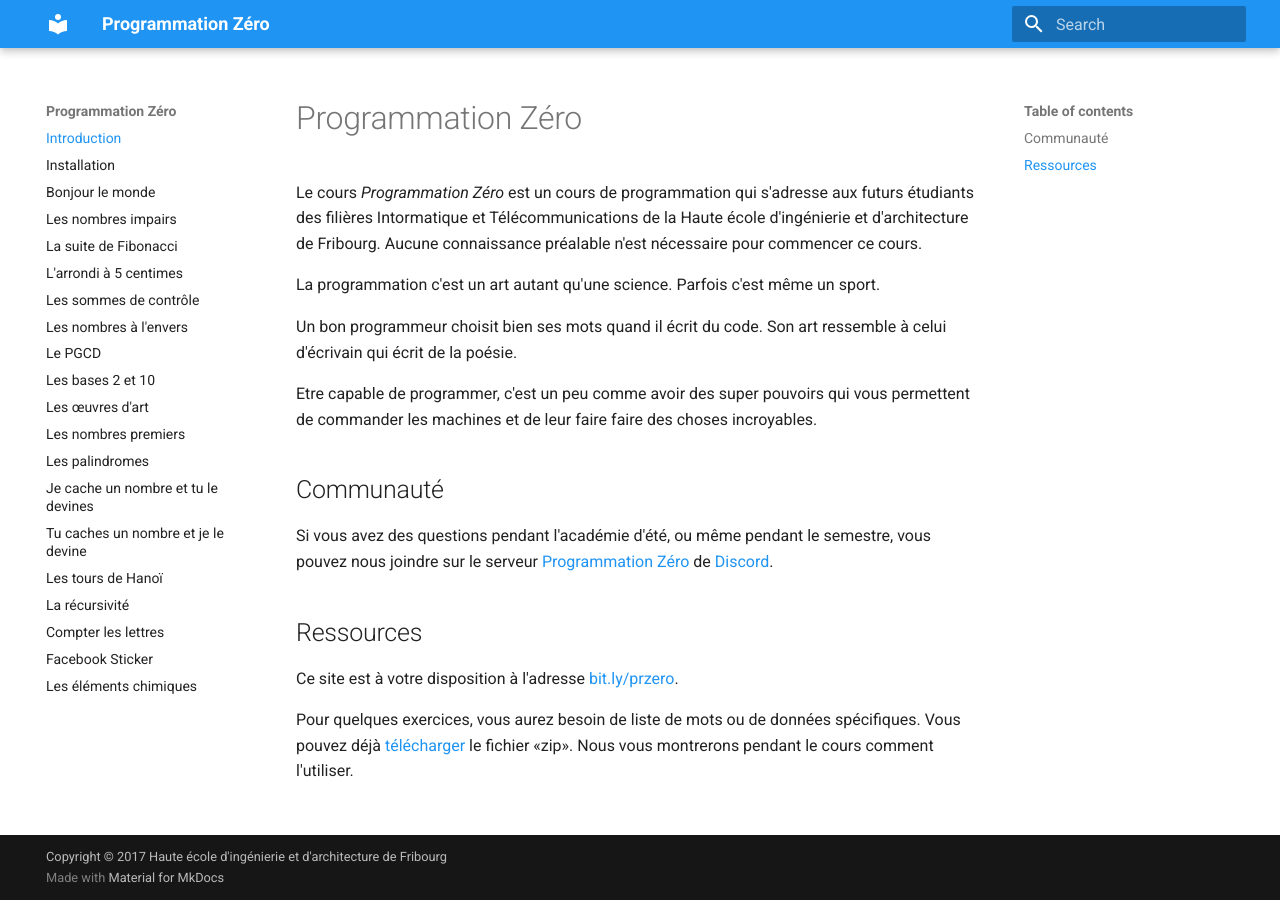
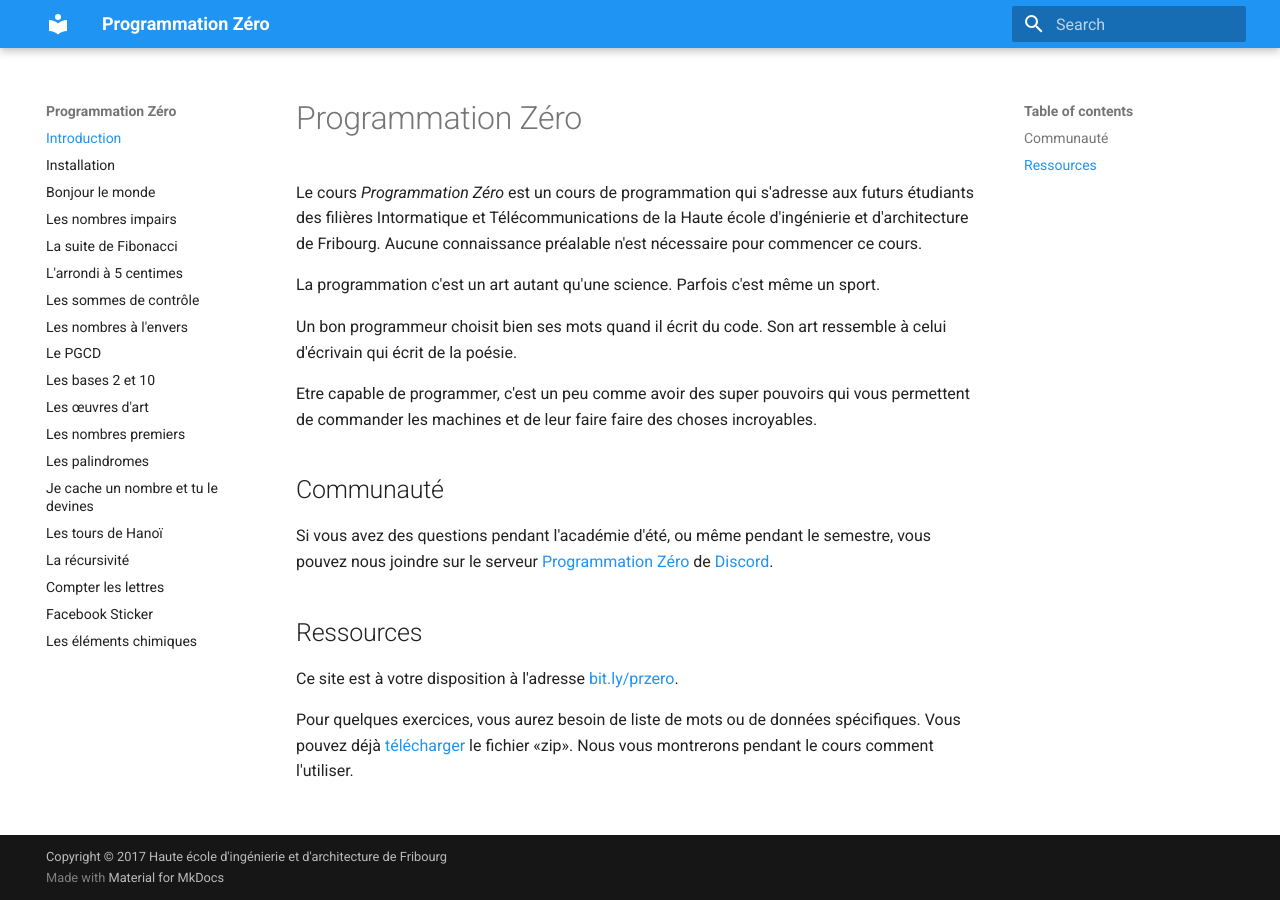
Before and after one commit to heia-fr/programmation-zero, an MkDocs documentation site: the page built from docs/index.md, in a window 1280 px wide. Built offline with MkDocs 1.6.1 and Material for MkDocs 9.7.7, drawn with Linux system fonts in a browser that asks for light colours; old or Windows-style settings are respelled for this version of MkDocs.

Commit message:
Hide guess_a_number

```diff
--- a/mkdocs.yml
+++ b/mkdocs.yml
@@ -17,7 +17,7 @@ pages:
     - Les nombres premiers: primes.md
     - Les palindromes: palindromes.md
     - Je cache un nombre et tu le devines: hide_a_number.md
-    - Tu caches un nombre et je le devine: guess_a_number.md
+#    - Tu caches un nombre et je le devine: guess_a_number.md
     - Les tours de Hanoï: hanoi.md
     - La récursivité: recursivity.md
     - Compter les lettres: letter_count.md
```
